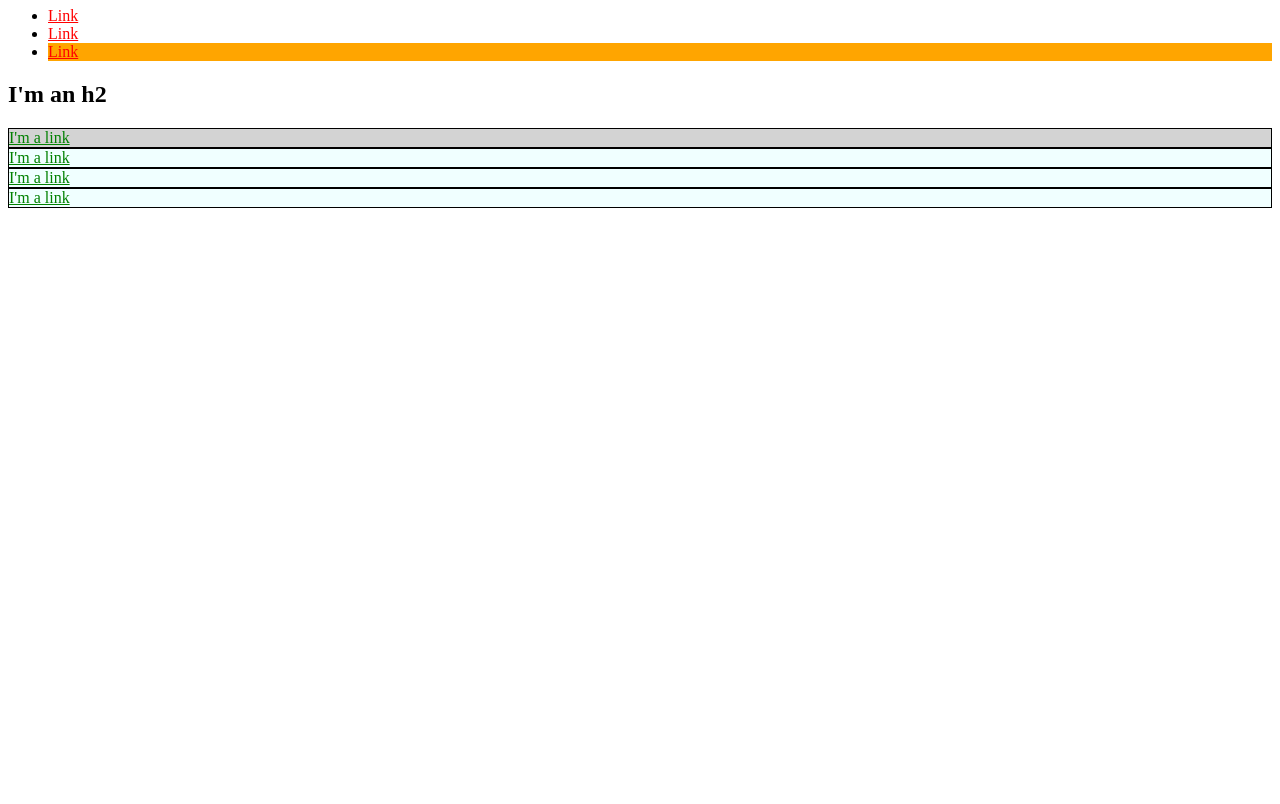
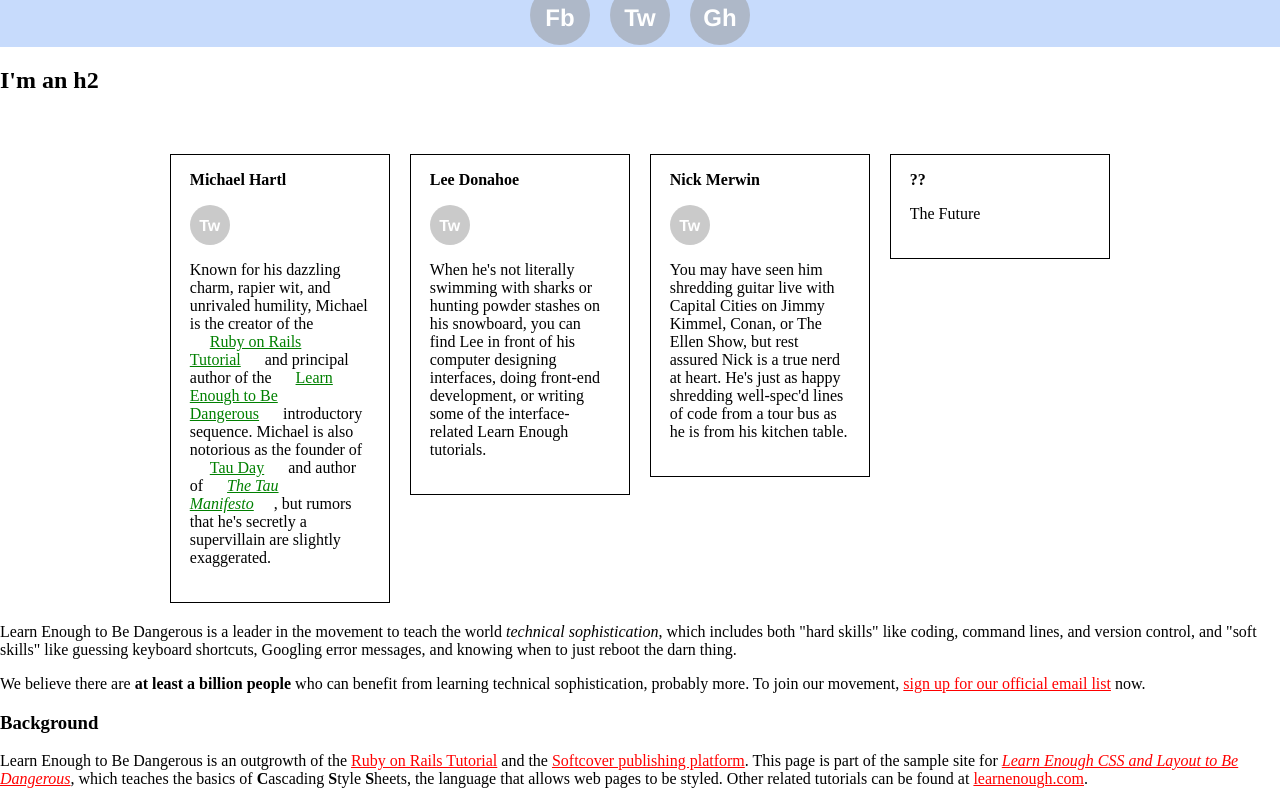
Before and after one commit to ah1337/ah1337.github.io, a plain HTML site: page index.html in a window 1280 px wide. Shown: the part 73-877 px from the top of the page. Before the commit the page ends 800 px from the top, so only its background shows below. Drawn offline with Linux system fonts and the light colour scheme.

```diff
--- a/index.html
+++ b/index.html
@@ -1,57 +1,192 @@
 <!DOCTYPE html>
+
 <html>
-
   <head>
     <title>Test Page: Don't Panic</title>
     <meta charset="utf-8">
     <style>
+    /* GLOBAL STYLES */
     a {
-        color: red;
+      color: #f00;
     }
-      #exec-bio {
-        background-color: lightgray;
+    html, body {
+      margin: 0;
+      padding: 0;
+    }
+    body {
+      font-size: 100%;
+    }
+    h1 {
+      margin-top: 0;
+    }
+
+    /* SOCIAL STYLES */
+    .social-link {
+      background: rgba(150, 150, 150, 0.5);
+      border-radius: 99px;
+      box-sizing: border-box;
+      color: #fff;
+      display: inline-block;
+      font-family: helvetica, arial, sans;
+      font-size: 1rem;
+      font-weight: bold;
+      height: 2.5em;
+      line-height: 1;
+      padding-top: 0.85em;
+      text-align: center;
+      text-decoration: none;
+      vertical-align: middle;
+      width: 2.5em;
+    }
+    .social-list {
+      list-style: none;
+      padding: 0;
+      text-align: center;
+    }
+    .social-list a {
+      font-size: 150%;
+    }
+    .social-list > li {
+      display: inline-block;
+      margin: 0 0.5em;
+    }
+
+    .show {
+      display: block;
+    }
+
+    /* BIO STYLES */
+    .bio-wrapper {
+      font-size: 24px;
+      overflow: hidden;
+      margin: 0 auto 20px;
+      max-width: 960px;
     }
     .bio-box {
       border: 1px solid black;
+      box-sizing: border-box;
+      float: left;
+      font-size: 1rem;
+      margin: 40px 1% 0;
+      padding: 0 2% 2%;
+      width: 23%;
     }
-      .bio-box a {
+    .bio-box h3 {
+      font-size: 1.0em;
+    }
+    .bio-copy {
+      font-size: 1em;
+    }
+    .bio-copy a {
       color: green;
+      padding: 20px;
     }
-      #captain {
-        background-color: orange;
-      }
-      .marmaid {
-        background-color: azure;
+
+    /* HERO STYLES */
+    .full-hero {
+      background-color: #c7dbfc;
+      height: 15vh;
+      width: 100vw;
     }
     </style>
   </head>
 
   <body>
+
+    <div class="full-hero hero-home">
       <h1>I'm an h1</h1>
-    <ul>
+        <ul class="social-list">
           <li>
-        <a href="https://example.com/">Link</a>
+            <a href="https://example.com/" class="social-link">Fb</a>
           </li>
           <li>
-        <a href="https://example.com/">Link</a>
+            <a href="https://example.com/" class="social-link">Tw</a>
           </li>
-      <li id="captain">
-        <a href="https://example.com/">Link</a>
+          <li>
+            <a href="https://example.com/" class="social-link">Gh</a>
           </li>
         </ul>
+    </div>
     <h2>I'm an h2</h2>
-    <div id="exec-bio" class="bio-box marmaid">
-      <a href="https://example.com/">I'm a link</a>
+      <div class="bio-wrapper">
+        <div class="bio-box">
+          <h3>Michael Hartl</h3>
+          <a href="https://twitter.com/mhartl" class="social-link">Tw</a>
+          <div class="bio-copy">
+            <p>
+              Known for his dazzling charm, rapier wit, and unrivaled humility,
+              Michael is the creator of the
+              <a href="https://www.railstutorial.org/">Ruby on Rails
+              Tutorial</a> and principal author of the
+              <a href="https://learnenough.com/">
+              Learn Enough to Be Dangerous</a> introductory sequence. Michael
+              is also notorious as the founder of
+              <a href="http://tauday.com/">Tau Day</a> and author of
+              <a href="http://tauday.com/tau-manifesto"><em>The Tau
+              Manifesto</em></a>, but rumors that he's secretly a supervillain
+              are slightly exaggerated.
+            </p>
           </div>
-    <div class="bio-box marmaid">
-      <a href="https://example.com/">I'm a link</a>
         </div>
-    <div class="bio-box marmaid">
-      <a href="https://example.com/">I'm a link</a>
+      <div class="bio-box">
+        <h3>Lee Donahoe</h3>
+        <a href="https://twitter.com/leedonahoe" class="social-link">Tw</a>
+        <div class="bio-copy">
+          <p>
+            When he's not literally swimming with sharks or hunting powder
+            stashes on his snowboard, you can find Lee in front of his computer
+            designing interfaces, doing front-end development, or writing some of
+            the interface-related Learn Enough tutorials.
+          </p>
         </div>
-    <div class="bio-box marmaid">
-      <a href="https://example.com/">I'm a link</a>
       </div>
+      <div class="bio-box">
+        <h3>Nick Merwin</h3>
+        <a href="https://twitter.com/nickmerwin" class="social-link">Tw</a>
+        <div class="bio-copy">
+          <p>
+            You may have seen him shredding guitar live with Capital Cities on
+            Jimmy Kimmel, Conan, or The Ellen Show, but rest assured Nick is a
+            true nerd at heart. He's just as happy shredding well-spec'd lines
+            of code from a tour bus as he is from his kitchen table.
+          </p>
+        </div>
+      </div>
+      <div class="bio-box">
+        <h3>??</h3>
+        <p>
+          The Future
+        </p>
+      </div>
+    </div>
+    <!-- <p style="clear:right;"> -->
+    <p>
+      Learn Enough to Be Dangerous is a leader in the movement to teach the
+      world <em>technical sophistication</em>, which includes both "hard
+      skills" like coding, command lines, and version control, and "soft
+       skills" like guessing keyboard shortcuts, Googling error messages, and
+      knowing when to just reboot the darn thing.
+    </p>
+    <p>
+      We believe there are <strong>at least a billion people</strong> who can
+      benefit from learning technical sophistication, probably more. To join
+      our movement,
+      <a href="https://learnenough.com/#email_list">sign up for our official
+      email list</a> now.
+    </p>
+    <h3>Background</h3>
+    <p>
+      Learn Enough to Be Dangerous is an outgrowth of the
+      <a href="https://www.railstutorial.org/">Ruby on Rails Tutorial</a> and the
+      <a href="https://www.softcover.io/">Softcover publishing platform</a>.
+      This page is part of the sample site for
+      <a href="https://learnenough.com/css-tutorial"><em>Learn Enough CSS and
+      Layout to Be Dangerous</em></a>, which teaches the basics of
+      <strong>C</strong>ascading <strong>S</strong>tyle
+      <strong>S</strong>heets, the language that allows web pages to be styled.
+      Other related tutorials can be found at
+      <a href="https://learnenough.com/">learnenough.com</a>.
+    </p>
   </body>
 
 </html>
```
Also changed, not shown: 3 other files. Lines whose indentation alone changed are shown as unchanged.
